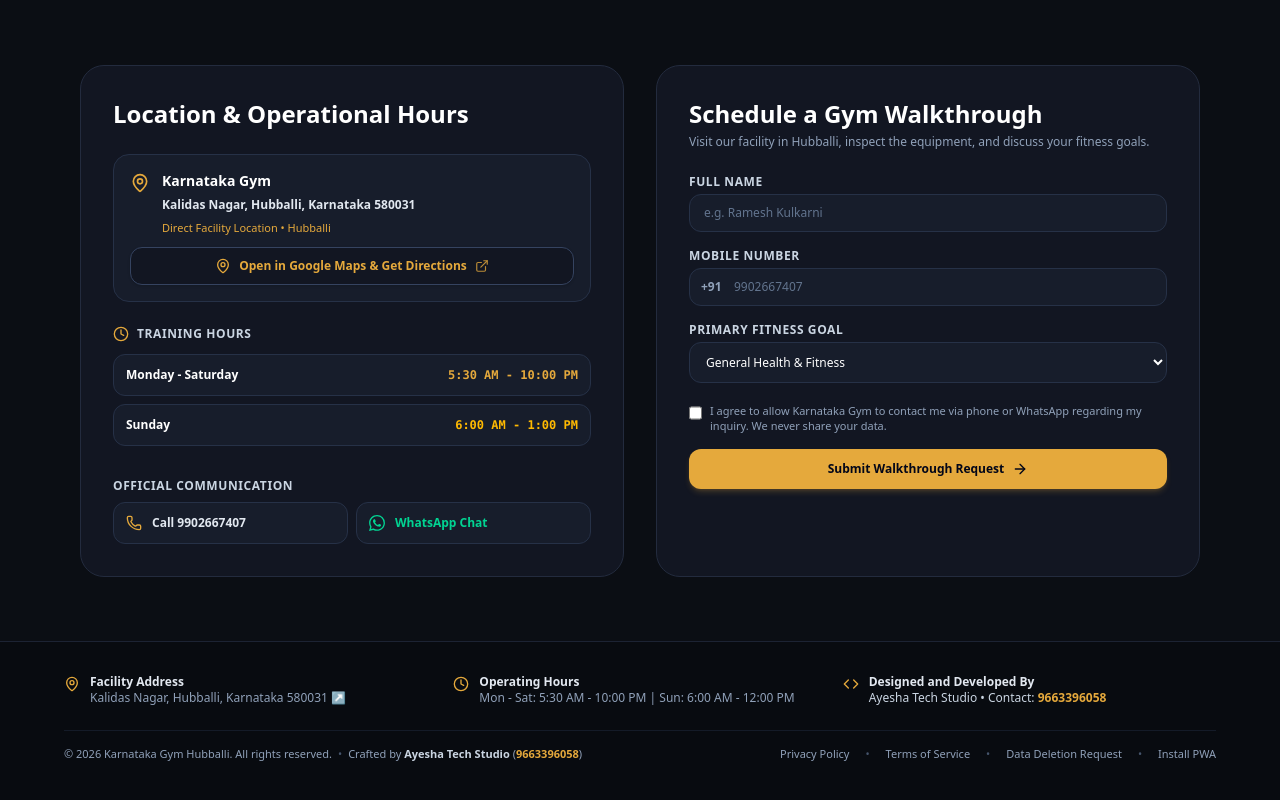
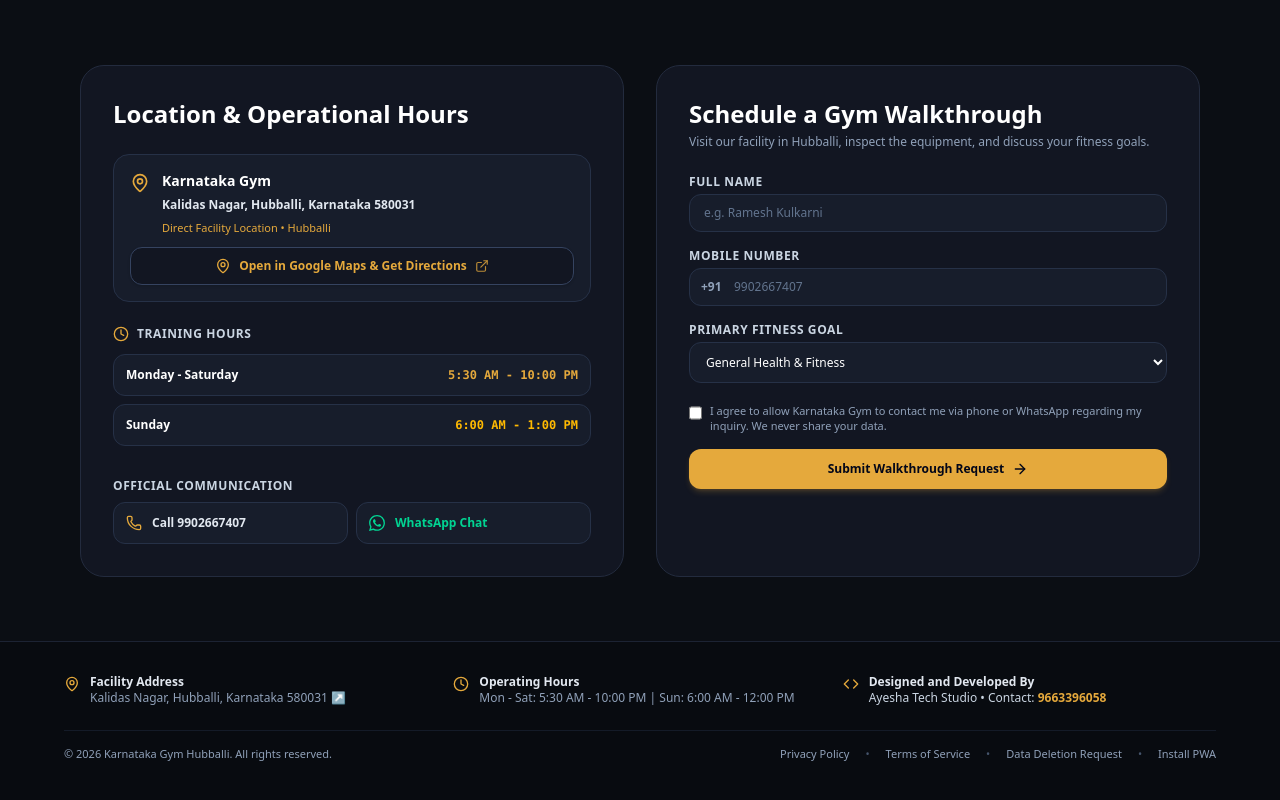
Before and after one commit to workforferoz/karnataka-gym, a Next.js app: page / in a window 1280 px wide. Shown: the part 2078-2878 px from the top of the page. Built offline with nearby package versions, Linux system fonts and the light colour scheme.

Commit message:
feat: remove 'Crafted by' from bottom copyright bar in footer

```diff
--- a/src/components/Footer.tsx
+++ b/src/components/Footer.tsx
@@ -51,17 +51,8 @@ export const Footer: React.FC = () => {
 
         {/* Legal & Compliance Links */}
         <div className="pt-4 border-t border-[#141B28] flex flex-col sm:flex-row items-center justify-between gap-3 text-[11px] text-slate-400">
-          <div className="flex flex-wrap items-center gap-1.5">
+          <div>
             <span>© 2026 Karnataka Gym Hubballi. All rights reserved.</span>
-            <span className="text-slate-600 hidden sm:inline">•</span>
-            <span>
-              Crafted by{' '}
-              <strong className="text-slate-300 font-bold">Ayesha Tech Studio</strong> (
-              <a href="tel:9663396058" className="text-[#E5A93C] hover:underline font-bold">
-                9663396058
-              </a>
-              )
-            </span>
           </div>
 
           <div className="flex flex-wrap items-center justify-center gap-4">
```
